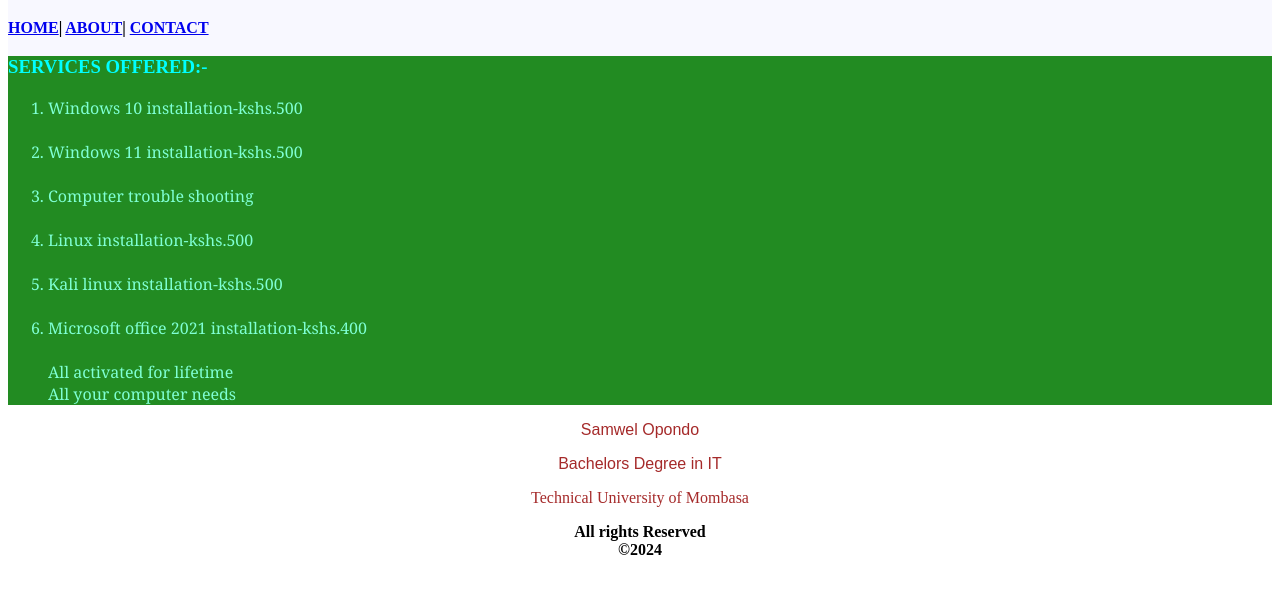
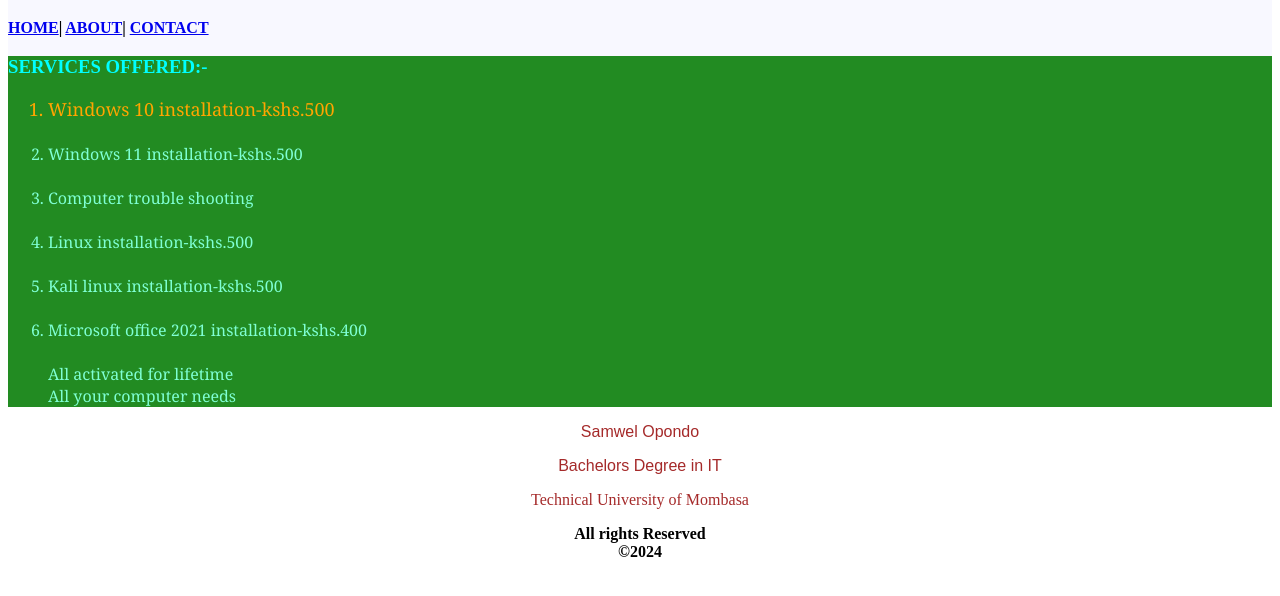
Before and after one commit to Otienoopondo/Otienoopondo.github.io, a plain HTML site: page index.html in a window 1280 px wide. Shown: the part 174-770 px from the top of the page. Drawn offline with Linux system fonts and the light colour scheme.

Commit message:
Update index.html

```diff
--- a/index.html
+++ b/index.html
@@ -16,7 +16,7 @@
 
     <div style="font-family: Georgia, 'Times New Roman', Times, serif;color:aquamarine;background-color: forestgreen;" >
         <h3 align="left" style="font-family: 'Times New Roman', Times, serif;color:aqua;">SERVICES OFFERED:-</h3>
-       <ol> <p style="color: orange;font-size: large" ><li>Windows 10 installation-kshs.500</li><br /><li> Windows 11 installation-kshs.500 </li><br /><li>
+       <ol> <p><li style="color: orange;font-size: large" >Windows 10 installation-kshs.500</li><br /><li> Windows 11 installation-kshs.500 </li><br /><li>
 
     Computer trouble shooting
        </li><br /><li>Linux installation-kshs.500</li><br /><li>Kali linux installation-kshs.500</li><br /> <li>Microsoft office 2021 installation-kshs.400</li><br /> All activated for lifetime<br />
```
